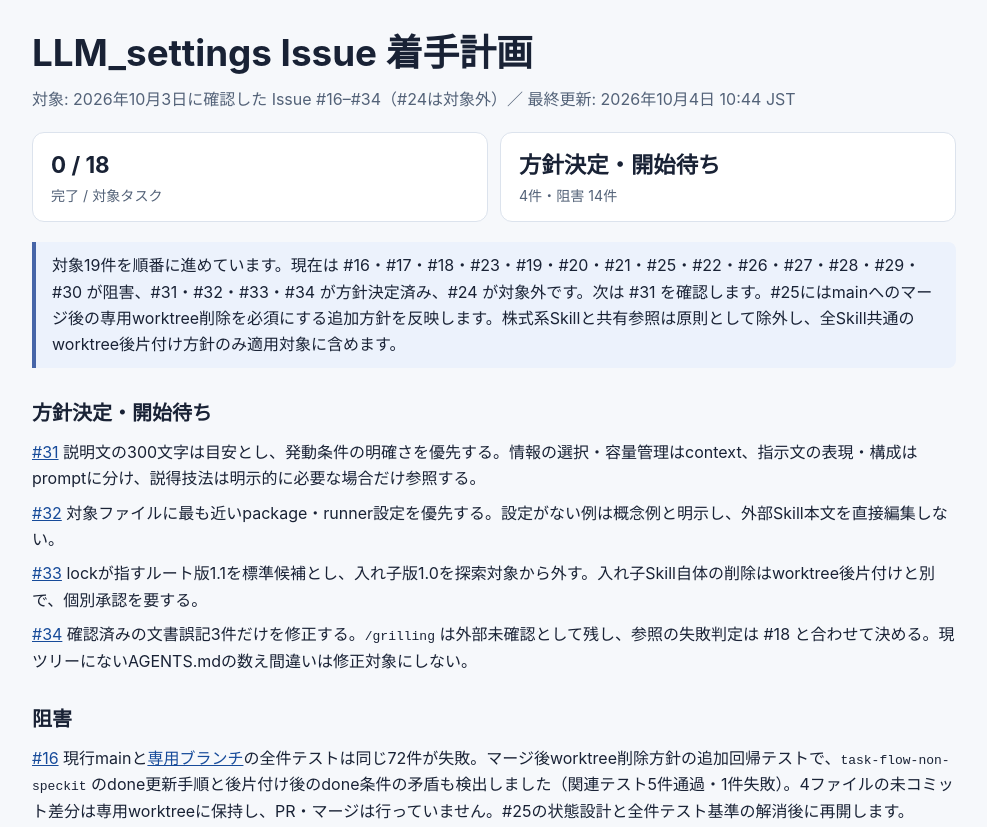
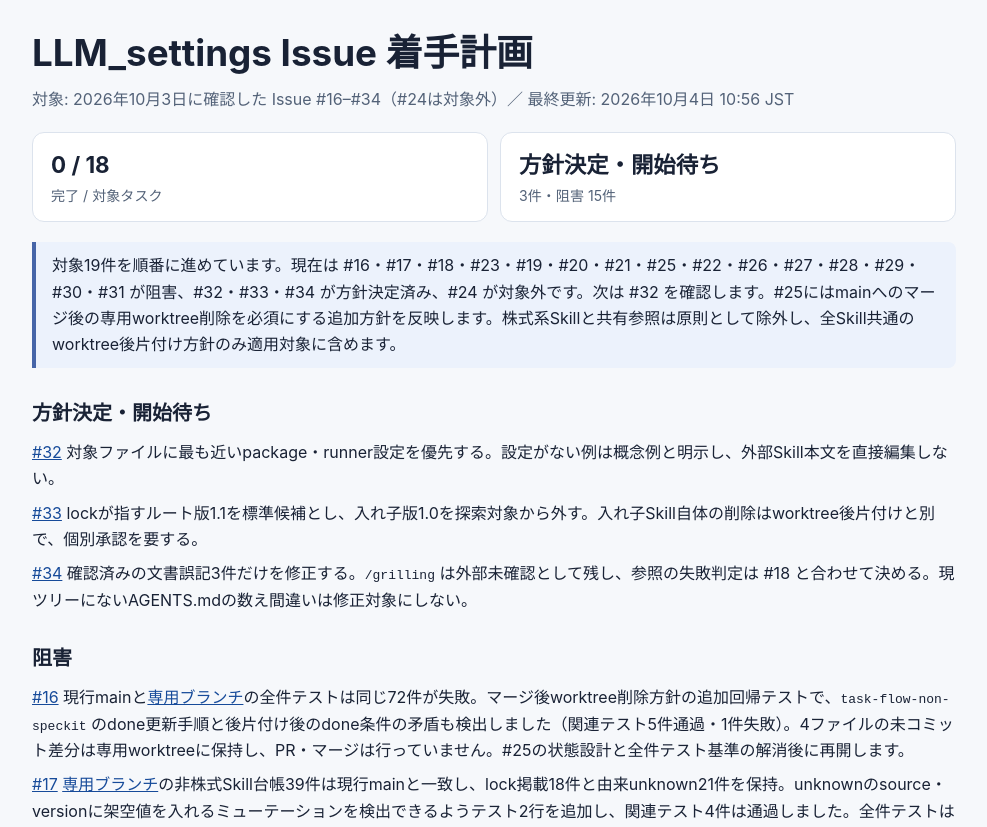
Before and after one commit to ksuke0322/LLM_settings, a plain HTML site: page docs/issue-work-plan/progress-2026-10-03.html in a window 1280 px wide. Shown: the top 827 px of the page, without its empty margins (146-1133 px from the left). Drawn offline with Linux system fonts and the light colour scheme.

Commit message:
docs: record issue 31 routing blocker

```diff
--- a/docs/issue-work-plan/progress-2026-10-03.html
+++ b/docs/issue-work-plan/progress-2026-10-03.html
@@ -35,17 +35,16 @@
 <body>
   <header>
     <h1>LLM_settings Issue 着手計画</h1>
-    <p class="muted">対象: 2026年10月3日に確認した Issue #16–#34（#24は対象外）／ 最終更新: 2026年10月4日 10:44 JST</p>
+    <p class="muted">対象: 2026年10月3日に確認した Issue #16–#34（#24は対象外）／ 最終更新: 2026年10月4日 10:56 JST</p>
     <div class="summary" aria-label="進捗の要約">
       <div><strong>0 / 18</strong><span>完了 / 対象タスク</span></div>
-      <div><strong>方針決定・開始待ち</strong><span>4件・阻害 14件</span></div>
+      <div><strong>方針決定・開始待ち</strong><span>3件・阻害 15件</span></div>
     </div>
-    <p class="note">対象19件を順番に進めています。現在は #16・#17・#18・#23・#19・#20・#21・#25・#22・#26・#27・#28・#29・#30 が阻害、#31・#32・#33・#34 が方針決定済み、#24 が対象外です。次は #31 を確認します。#25にはmainへのマージ後の専用worktree削除を必須にする追加方針を反映します。株式系Skillと共有参照は原則として除外し、全Skill共通のworktree後片付け方針のみ適用対象に含めます。</p>
+    <p class="note">対象19件を順番に進めています。現在は #16・#17・#18・#23・#19・#20・#21・#25・#22・#26・#27・#28・#29・#30・#31 が阻害、#32・#33・#34 が方針決定済み、#24 が対象外です。次は #32 を確認します。#25にはmainへのマージ後の専用worktree削除を必須にする追加方針を反映します。株式系Skillと共有参照は原則として除外し、全Skill共通のworktree後片付け方針のみ適用対象に含めます。</p>
   </header>
   <main>
     <section aria-labelledby="decided">
       <h2 id="decided">方針決定・開始待ち</h2>
-      <p><a href="https://github.com/ksuke0322/LLM_settings/issues/31">#31</a> 説明文の300文字は目安とし、発動条件の明確さを優先する。情報の選択・容量管理はcontext、指示文の表現・構成はpromptに分け、説得技法は明示的に必要な場合だけ参照する。</p>
       <p><a href="https://github.com/ksuke0322/LLM_settings/issues/32">#32</a> 対象ファイルに最も近いpackage・runner設定を優先する。設定がない例は概念例と明示し、外部Skill本文を直接編集しない。</p>
       <p><a href="https://github.com/ksuke0322/LLM_settings/issues/33">#33</a> lockが指すルート版1.1を標準候補とし、入れ子版1.0を探索対象から外す。入れ子Skill自体の削除はworktree後片付けと別で、個別承認を要する。</p>
       <p><a href="https://github.com/ksuke0322/LLM_settings/issues/34">#34</a> 確認済みの文書誤記3件だけを修正する。<code>/grilling</code> は外部未確認として残し、参照の失敗判定は #18 と合わせて決める。現ツリーにないAGENTS.mdの数え間違いは修正対象にしない。</p>
@@ -66,6 +65,7 @@
       <p><a href="https://github.com/ksuke0322/LLM_settings/issues/28">#28</a> WCAG監査・レビュー・計画・学習Skillを読み取り照合し、宣言済みツールにないCLI・ブラウザー・視覚取得の手順と、保存先未確認の出力を確認しました。ローカルのPlaywright依存は解決できましたが、監査CLI、Chromium、動的な外部ツールの利用可否は未確認です。許可ツール・保存条件のルール変更と全件テスト基準が必要なため、実装を保留します。未実施操作は成功扱いしません。</p>
       <p><a href="https://github.com/ksuke0322/LLM_settings/issues/29">#29</a> Blender規則の「閾値外れは自動修正・人間レビューに頼らない」は、isometric-story-workflowの最終画像人間レビュー必須と境界が曖昧です。既存QAには数値閾値と同一finding再発時の親判断がありますが、自動補正のallowlist・最大変更幅・全体試行上限がありません。waiver要件も文書間で一致しません。gate・閾値・状態遷移の判断が必要なため実装を保留し、Blender実行や画像判定は行っていません。</p>
       <p><a href="https://github.com/ksuke0322/LLM_settings/issues/30">#30</a> 本文の報酬待機最大10分と停止条件・参照文書の5分、候補5箇所連続タップと1箇所ごとの再取得、結果画面の成功判定が一致しません。承認済み方向は1操作ごとの画面確認、1箇所ずつ、上限5分ですが、現行の操作経路<code>node_repl/@oai/sky</code>はこの環境で確認できず、別経路へ黙って切り替えられません。状態・停止ルールと実機証跡を要するため実装を保留します。</p>
+      <p><a href="https://github.com/ksuke0322/LLM_settings/issues/31">#31</a> 非株式Skill39件の説明文を計測し、300文字超は9件でした。<code>context-engineering</code>と<code>prompt-engineering</code>は発動語と本文の責務が重なり、両方とも同じ外部sourceのlock対象です。説得技法を既定で使わない境界も本文では一意でありません。#17台帳、#19採用判断、#20候補抽出、#21 routing、#22参照分割が未確定で、実際の同時発火も不明です。発動・責務ルール変更を保留し、静的計測だけ記録します。</p>
     </section>
     <section aria-labelledby="excluded">
       <h2 id="excluded">対象外</h2>
@@ -105,7 +105,7 @@
         <tr data-issue="28" data-status="阻害"><td><a href="https://github.com/ksuke0322/LLM_settings/issues/28">#28</a></td><td><span class="status">阻害</span></td><td>A11y・学習計画 Skill のツール記述を照合</td></tr>
         <tr data-issue="29" data-status="阻害"><td><a href="https://github.com/ksuke0322/LLM_settings/issues/29">#29</a></td><td><span class="status">阻害</span></td><td>Blender 自動修正と人手レビューの境界を統一</td></tr>
         <tr data-issue="30" data-status="阻害"><td><a href="https://github.com/ksuke0322/LLM_settings/issues/30">#30</a></td><td><span class="status">阻害</span></td><td>モンスト周回手順の正本と停止条件を統一</td></tr>
-        <tr data-issue="31" data-status="開始待ち"><td><a href="https://github.com/ksuke0322/LLM_settings/issues/31">#31</a></td><td><span class="status">開始待ち</span></td><td>Skill 発動条件と説明文を整理</td></tr>
+        <tr data-issue="31" data-status="阻害"><td><a href="https://github.com/ksuke0322/LLM_settings/issues/31">#31</a></td><td><span class="status">阻害</span></td><td>Skill 発動条件と説明文を整理</td></tr>
         <tr data-issue="32" data-status="開始待ち"><td><a href="https://github.com/ksuke0322/LLM_settings/issues/32">#32</a></td><td><span class="status">開始待ち</span></td><td>JS/TS 規則を実行環境と整合</td></tr>
         <tr data-issue="33" data-status="開始待ち"><td><a href="https://github.com/ksuke0322/LLM_settings/issues/33">#33</a></td><td><span class="status">開始待ち</span></td><td><code>swiftui-pro</code> の版・配置・lock を照合</td></tr>
         <tr data-issue="34" data-status="開始待ち"><td><a href="https://github.com/ksuke0322/LLM_settings/issues/34">#34</a></td><td><span class="status">開始待ち</span></td><td>Skill 文書の誤参照・矛盾等を整理</td></tr>
```
